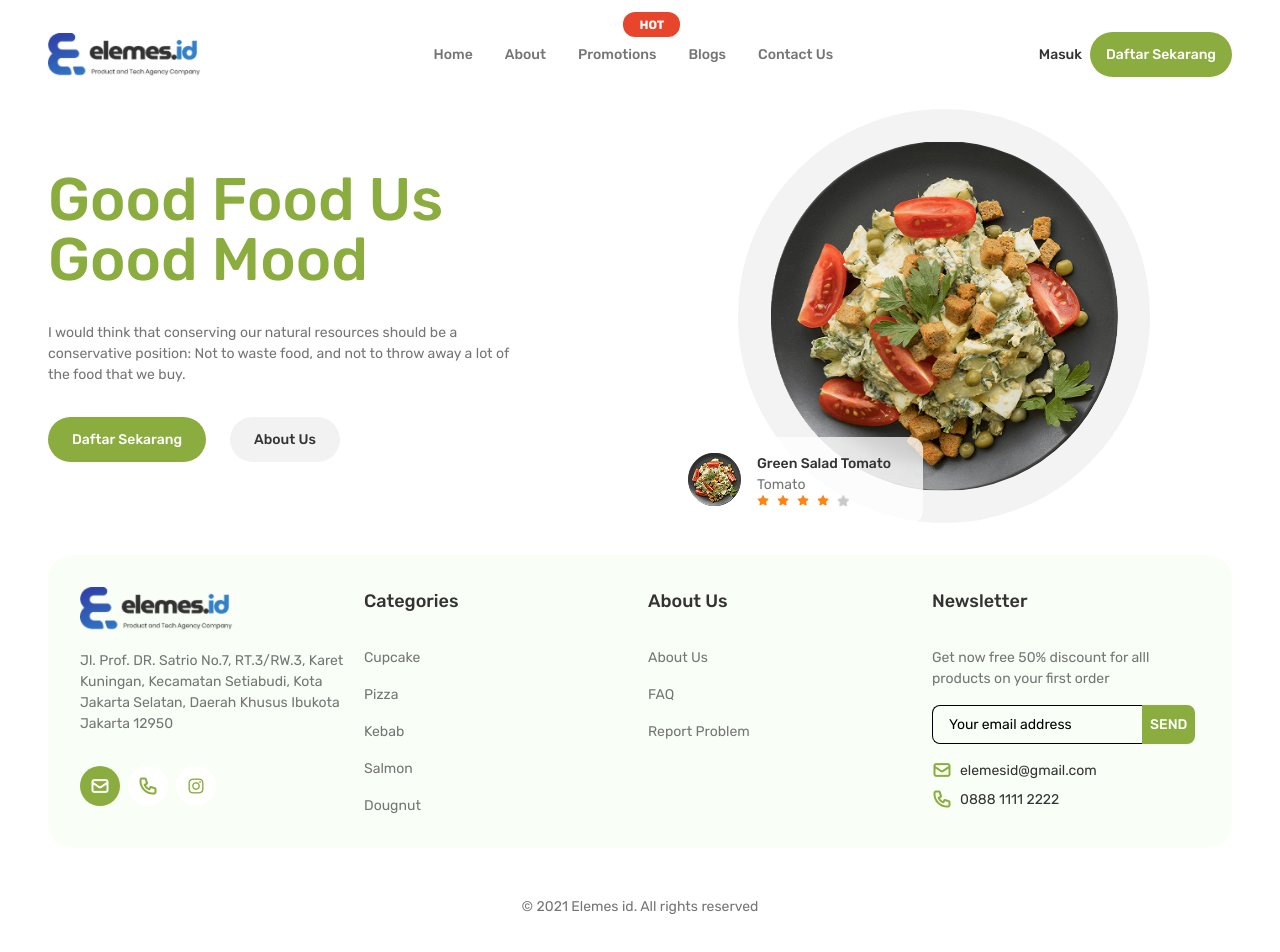
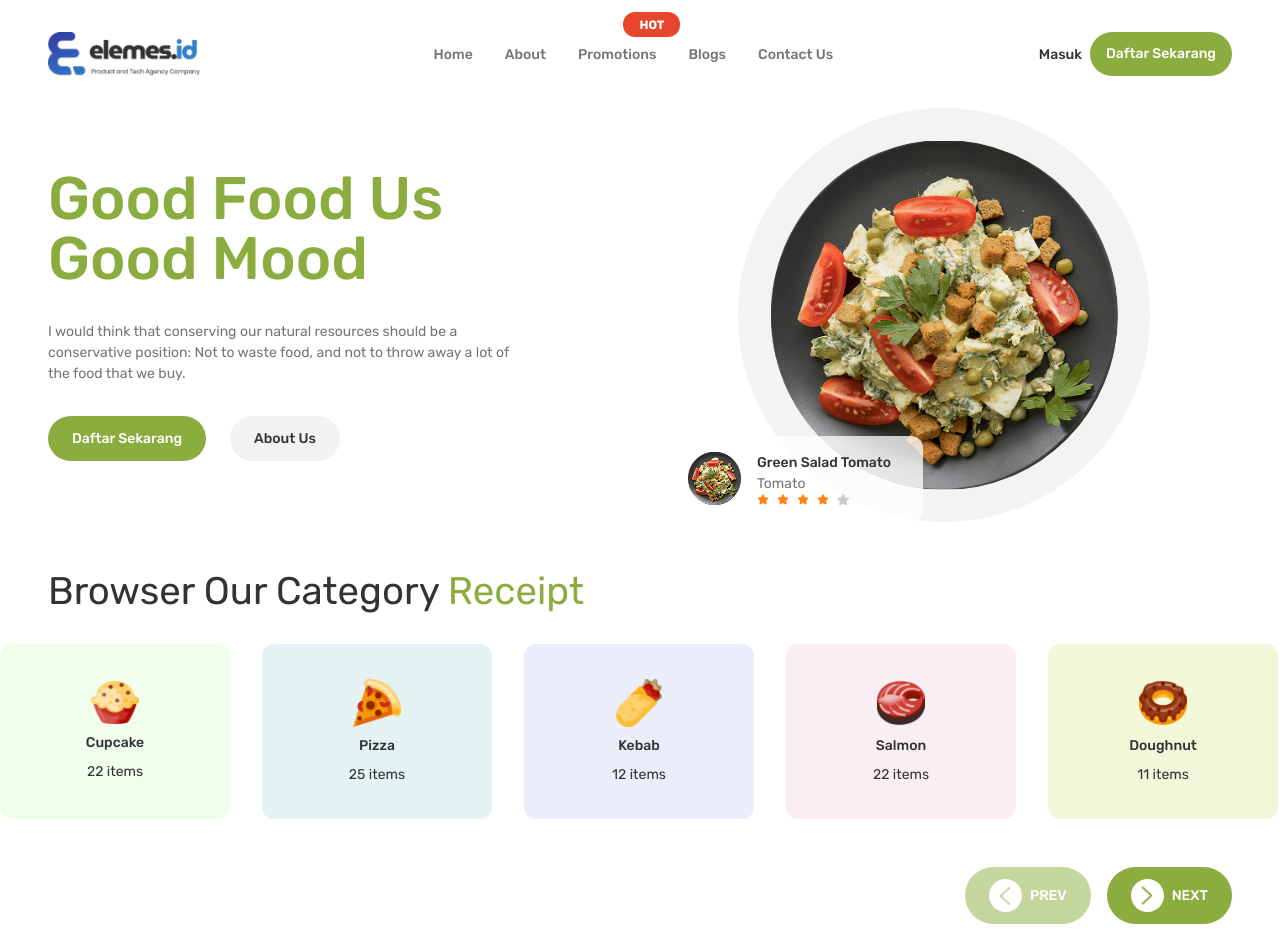
Before and after one commit to edo6661/elemes-assesment, a Next.js app: page / in a window 1280 px wide. Shown: the top 952 px of the page. Built offline with nearby package versions, Linux system fonts and the light colour scheme.

Commit message:
feat: add receipt section

```diff
--- a/src/app/(features)/(home)/page.tsx
+++ b/src/app/(features)/(home)/page.tsx
@@ -1,13 +1,13 @@
 
-import HeroSectionDekstop from '@/src/ui/components/home/HeroSectionDekstop'
-import HeroSectionMobile from '@/src/ui/components/home/HeroSectionMobile'
+import HeroSection from '@/src/ui/components/home/HeroSection'
+import ReceiptSection from '@/src/ui/components/home/ReceiptSection'
 import React from 'react'
 
 const HomePage = () => {
   return (
     <>
-      <HeroSectionDekstop />
-      <HeroSectionMobile />
+      <HeroSection />
+      <ReceiptSection />
     </>
   )
 }
--- a/src/app/globals.css
+++ b/src/app/globals.css
@@ -28,6 +28,13 @@
   --color-dim-gray: #757575;
   --color-light-gray: #f2f2f2;
   --color-mask-gray: #c4c4c4;
+
+  --color-cupcake: #f0feeb;
+  --color-pizza: #e4f2f4;
+  --color-kebab: #eaeefa;
+  --color-kebab: #eaeefa;
+  --color-salmon: #f9eef3;
+  --color-doughnut: #f3f7d9;
 
   /* ! responsive font */
   --text-xs: clamp(0.75rem, 0.7vw, 0.875rem);
@@ -61,7 +68,7 @@
   }
 
   button {
-    @apply cursor-pointer font-medium;
+    @apply cursor-pointer font-medium disabled:cursor-not-allowed disabled:opacity-50;
   }
 
   @media screen and (max-width: 640px) {
@@ -101,10 +108,10 @@
 
 @layer utilities {
   .default-button-avocado {
-    @apply transition-colors bg-avocado-500 hover:bg-avocado-500/70 text-white;
+    @apply transition-colors bg-avocado-500 hover:bg-avocado-500/80 text-white;
   }
   .default-button-light-gray {
-    @apply transition-colors bg-light-gray hover:bg-light-gray/70 text-foreground;
+    @apply transition-colors bg-light-gray hover:bg-light-gray/80 text-foreground;
   }
 }
 
@@ -143,7 +150,7 @@
     @apply md:block hidden;
   }
   .header__button--signup {
-    @apply rounded-3xl px-4 py-3 font-medium;
+    @apply rounded-3xl md:px-4 md:py-3 px-2 py-2 font-medium md:text-sm text-xs;
   }
 }
 
@@ -287,3 +294,42 @@
     @apply flex items-center gap-2;
   }
 }
+
+/* ! receipt */
+@layer components {
+  .receipt-section {
+    @apply space-y-8;
+  }
+  .receipt-section__header {
+    @apply container;
+  }
+  .receipt-section__title {
+    @apply text-4xl space-x-2;
+  }
+  .receipt-section__highlight {
+    @apply text-avocado-500;
+  }
+  .receipt-slider {
+    @apply flex items-center gap-8 overflow-x-auto  pb-4 scroll-smooth;
+  }
+  .receipt-slider__item {
+    @apply px-6 py-3 rounded-xl gap-2 w-[230px] h-[175px] flex flex-col justify-center items-center flex-shrink-0 hover:scale-115 transition-transform duration-300 ease-in-out;
+  }
+
+  .receipt-slider__title {
+    @apply font-medium;
+  }
+
+  .receipt-actions {
+    @apply container flex items-end justify-end gap-4 mt-4;
+  }
+  .receipt-actions__button {
+    @apply flex items-center px-6 py-3 rounded-4xl;
+  }
+  .receipt-actions__icon-wrapper {
+    @apply w-[33px] h-[33px] flex justify-center items-center bg-white rounded-full mr-2;
+  }
+  .receipt-actions__icon {
+    @apply p-1;
+  }
+}
--- a/src/app/layout.tsx
+++ b/src/app/layout.tsx
@@ -21,7 +21,7 @@ export default function RootLayout({
         className={` ${rubik.className} antialiased`}
       >
         <Header />
-        <main>
+        <main className="space-y-12">
           {children}
 
         </main>
--- /dev/null
+++ b/src/constants/receipts.ts
@@ -0,0 +1,64 @@
+import { Receipt } from "../types/Receipt";
+
+export const receipts: Receipt[] = [
+  {
+    img: "/icons/cupcake.png",
+    title: "Cupcake",
+    itemCount: 22,
+    color: "bg-cupcake",
+  },
+  {
+    img: "/icons/pizza.png",
+    title: "Pizza",
+    itemCount: 25,
+    color: "bg-pizza",
+  },
+  {
+    img: "/icons/kebab.png",
+    title: "Kebab",
+    itemCount: 12,
+    color: "bg-kebab",
+  },
+  {
+    img: "/icons/salmon.png",
+    title: "Salmon",
+    itemCount: 22,
+    color: "bg-salmon",
+  },
+  {
+    img: "/icons/doughnut.png",
+    title: "Doughnut",
+    itemCount: 11,
+    color: "bg-doughnut",
+  },
+  {
+    img: "/icons/doughnut.png",
+    title: "Doughnut 2",
+    itemCount: 11,
+    color: "bg-doughnut",
+  },
+  {
+    img: "/icons/kebab.png",
+    title: "Kebab",
+    itemCount: 12,
+    color: "bg-kebab",
+  },
+  {
+    img: "/icons/salmon.png",
+    title: "Salmon",
+    itemCount: 22,
+    color: "bg-salmon",
+  },
+  {
+    img: "/icons/doughnut.png",
+    title: "Doughnut",
+    itemCount: 11,
+    color: "bg-doughnut",
+  },
+  {
+    img: "/icons/doughnut.png",
+    title: "Doughnut 2",
+    itemCount: 11,
+    color: "bg-doughnut",
+  },
+];
--- /dev/null
+++ b/src/types/receipt.ts
@@ -0,0 +1,6 @@
+export interface Receipt {
+  img: string;
+  title: string;
+  itemCount: number;
+  color: string;
+}
--- /dev/null
+++ b/src/ui/components/home/HeroSection.tsx
@@ -0,0 +1,14 @@
+import React from 'react'
+import HeroSectionDekstop from './HeroSectionDekstop'
+import HeroSectionMobile from './HeroSectionMobile'
+
+const HeroSection = () => {
+  return (
+    <>
+      <HeroSectionDekstop />
+      <HeroSectionMobile />
+    </>
+  )
+}
+
+export default HeroSection
--- /dev/null
+++ b/src/ui/components/home/ReceiptActions.tsx
@@ -0,0 +1,59 @@
+import React from 'react'
+import Button from '../shared/Button'
+import Image from 'next/image';
+interface ReceiptActionsProps {
+  canScrollLeft: boolean;
+  canScrollRight: boolean;
+  scrollLeft: () => void;
+  scrollRight: () => void;
+}
+const ReceiptActions = (
+  {
+    canScrollLeft,
+    canScrollRight,
+    scrollLeft,
+    scrollRight
+  }: ReceiptActionsProps
+) => {
+  return (
+    <div className="receipt-actions">
+      <Button
+        className={`receipt-actions__button`}
+        onClick={scrollLeft}
+        disabled={!canScrollLeft}
+      >
+        <div className='receipt-actions__icon-wrapper'>
+          <Image
+            src="/icons/chevron.png"
+            width={20}
+            height={20}
+            alt='chevron'
+            className='receipt-actions__icon'
+          />
+        </div>
+        <span>
+          PREV
+        </span>
+      </Button>
+      <Button
+        className={`receipt-actions__button`}
+        onClick={scrollRight}
+        disabled={!canScrollRight}
+      >
+        <div className='receipt-actions__icon-wrapper'>
+          <Image
+            src="/icons/chevron.png"
+            width={20}
+            height={20}
+            alt='chevron'
+            className='receipt-actions__icon rotate-180'
+          />
+        </div>
+        <span>
+          NEXT
+        </span>
+      </Button>
+    </div>)
+}
+
+export default ReceiptActions
--- /dev/null
+++ b/src/ui/components/home/ReceiptSection.tsx
@@ -0,0 +1,23 @@
+import React from 'react'
+import ReceiptSlider from './ReceiptSlider';
+const ReceiptSection = () => {
+  return (
+    <section className='receipt-section' >
+      <div className="receipt-section__header">
+        <h2 className='receipt-section__title'>
+          <span>
+            Browser Our Category
+
+          </span>
+          <span className='receipt-section__highlight'>
+            Receipt
+          </span>
+        </h2>
+      </div>
+      <ReceiptSlider />
+
+    </section>
+  )
+}
+
+export default ReceiptSection
--- /dev/null
+++ b/src/ui/components/home/ReceiptSlider.tsx
@@ -0,0 +1,91 @@
+"use client"
+import { useState, useRef, useEffect } from 'react';
+import Image from 'next/image';
+import { receipts } from '@/src/constants/receipts';
+import ReceiptActions from './ReceiptActions';
+
+
+const ReceiptSlider = () => {
+  const sliderRef = useRef<HTMLDivElement>(null);
+  const [canScrollLeft, setCanScrollLeft] = useState(false);
+  const [canScrollRight, setCanScrollRight] = useState(true);
+
+  const scrollAmount = 250;
+  const checkScrollability = () => {
+    const slider = sliderRef.current;
+    if (slider) {
+      setCanScrollLeft(slider.scrollLeft > 0);
+      setCanScrollRight(slider.scrollLeft < slider.scrollWidth - slider.clientWidth);
+    }
+  };
+
+  useEffect(() => {
+    checkScrollability();
+    const slider = sliderRef.current;
+    if (slider) {
+      slider.addEventListener('scroll', checkScrollability);
+      window.addEventListener('resize', checkScrollability);
+    }
+
+    return () => {
+      if (slider) {
+        slider.removeEventListener('scroll', checkScrollability);
+      }
+      window.removeEventListener('resize', checkScrollability);
+    };
+  }, []);
+
+  const scrollLeft = () => {
+    if (sliderRef.current) {
+      sliderRef.current.scrollBy({
+        left: -scrollAmount,
+        behavior: 'smooth'
+      });
+    }
+  };
+
+  const scrollRight = () => {
+    if (sliderRef.current) {
+      sliderRef.current.scrollBy({
+        left: scrollAmount,
+        behavior: 'smooth'
+      });
+    }
+  };
+
+  return (
+    <>
+      <div
+        ref={sliderRef}
+        className='receipt-slider'
+        style={{ scrollbarWidth: 'none', msOverflowStyle: 'none' }}
+      >
+        {receipts.map((receipt, i) => (
+          <div
+            key={i}
+            className={`${receipt.color} receipt-slider__item`}
+          >
+            <Image
+              width={48}
+              height={48}
+              src={receipt.img}
+              alt={receipt.title}
+            />
+            <p className='receipt-slider__title'>{receipt.title}</p>
+            <span>
+              {receipt.itemCount} items
+            </span>
+          </div>
+        ))}
+      </div>
+      <ReceiptActions
+        canScrollLeft={canScrollLeft}
+        canScrollRight={canScrollRight}
+        scrollLeft={scrollLeft}
+        scrollRight={scrollRight}
+      />
+    </>
+  )
+}
+
+export default ReceiptSlider
--- a/src/ui/components/shared/Button.tsx
+++ b/src/ui/components/shared/Button.tsx
@@ -5,11 +5,15 @@ const Button = ({
   children,
   className,
   color = 'default',
+  onClick,
+  disabled,
   ...props
 }: {
   children: React.ReactNode;
   className?: string;
   color?: 'default' | 'light-gray';
+  onClick?: () => void;
+  disabled?: boolean;
 }) => {
   const colorClasses = {
     'default': 'default-button-avocado',
@@ -20,6 +24,8 @@ const Button = ({
     <button
       className={cn(colorClasses[color], className)}
       {...props}
+      onClick={onClick}
+      disabled={disabled}
     >
       {children}
     </button>
--- a/src/utils/cn.ts
+++ b/src/utils/cn.ts
@@ -1,4 +1,4 @@
-// ! override tw css
+// ! override tw
 import { clsx, type ClassValue } from "clsx";
 import { twMerge } from "tailwind-merge";
 
```
